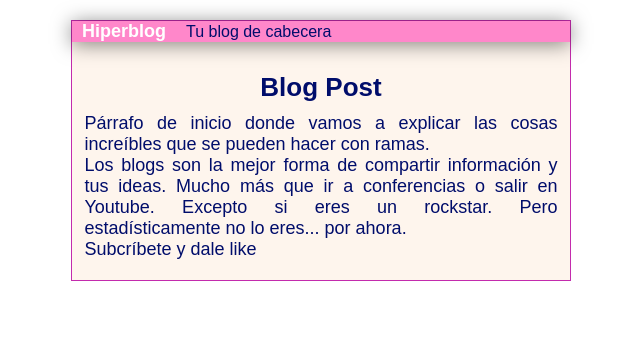
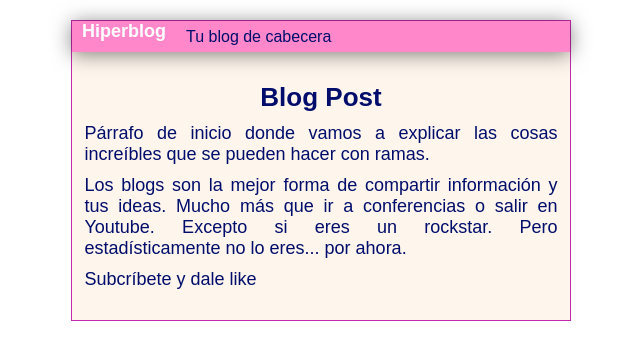
Before and after one commit to dcrisanto/hyperblog, a plain HTML site: page index.html in a window 1280 px wide. Shown: the whole page, without its empty margins (319-959 px from the left). Drawn offline with Linux system fonts and the light colour scheme.

Commit message:
Una versión de el hyperlog

```diff
--- a/css/style.css
+++ b/css/style.css
@@ -60,4 +60,5 @@ body{
 .main-section--title p {
     font-size: 1.8rem;
     text-align: justify;
+    padding-bottom: 10px;
 }
--- a/index.html
+++ b/index.html
@@ -3,7 +3,7 @@
 <head>
     <meta charset="UTF-8">
     <meta name="viewport" content="width=device-width, initial-scale=1.0">
-    <title>Bienvenido a Hiperblog</title>
+    <title>Bienvenido a Hiperblog 2.0</title>
     <link rel="stylesheet" href="./css/style.css">
 </head>
 <body>
```
